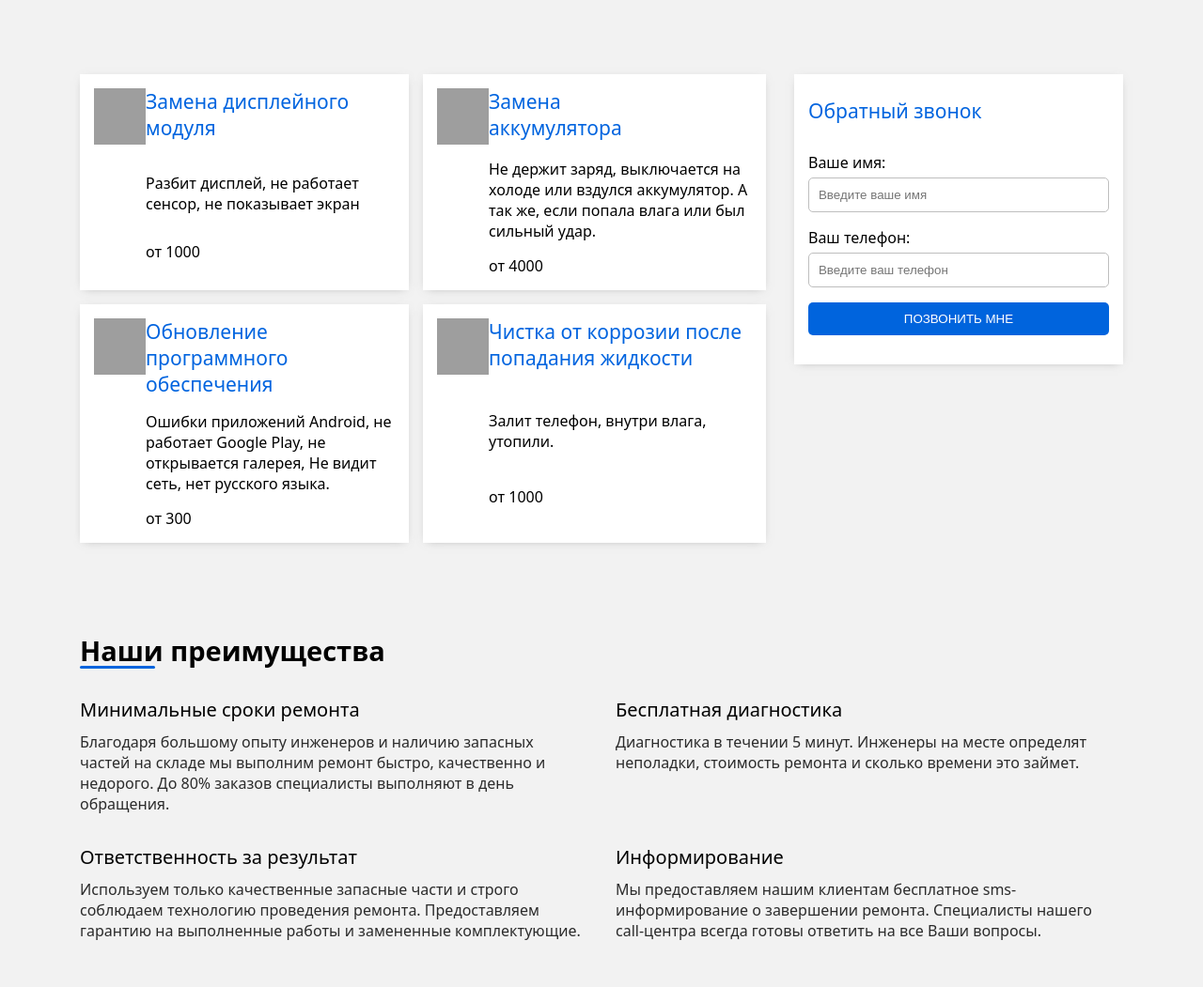
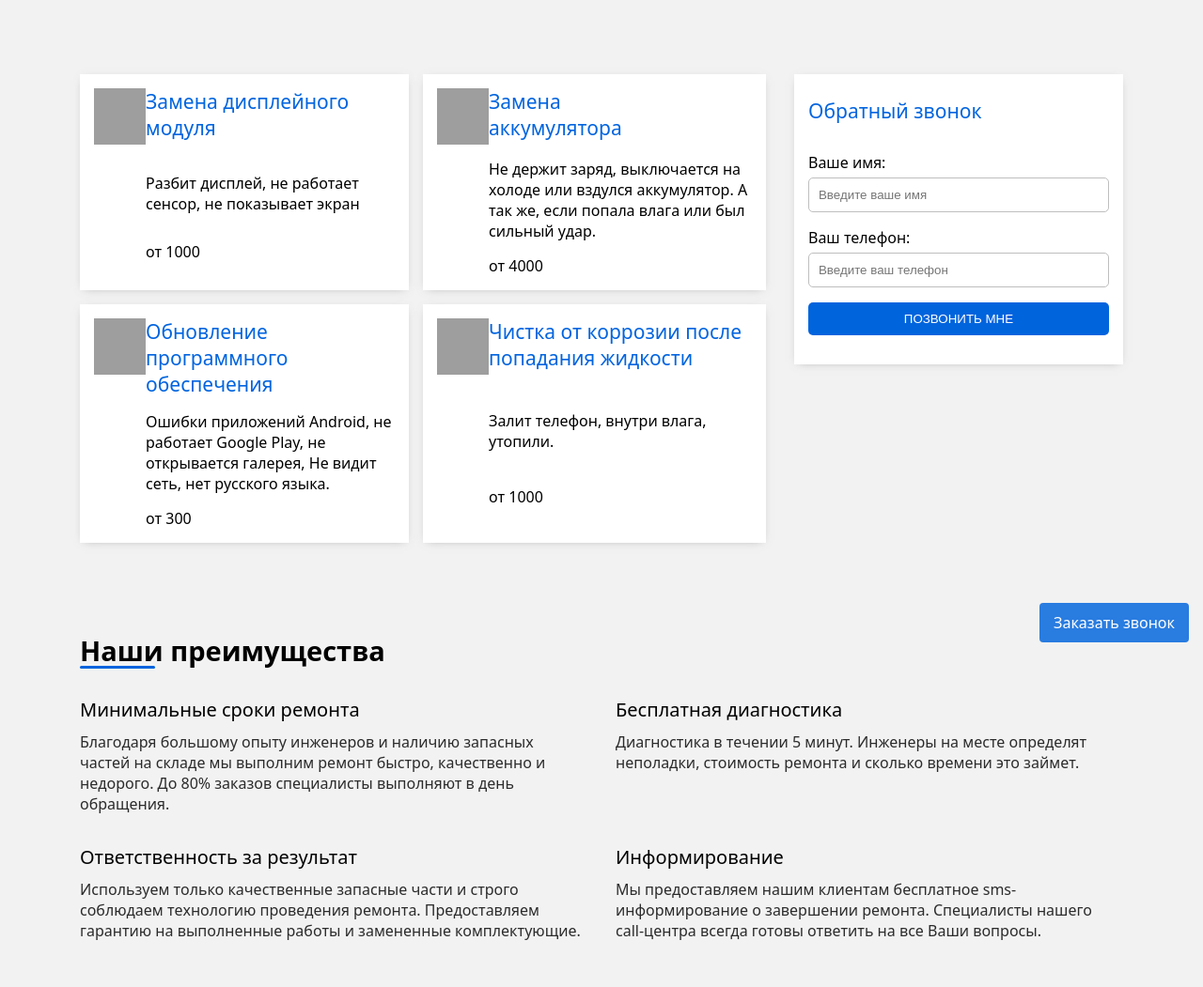
Before and after one commit to Maxim-X/landingDROID, a PHP site: page / in a window 1280 px wide. Shown: the part 101-1152 px from the top of the page at 94% size. Run offline with PHP 8.4, Linux system fonts and the light colour scheme; grey boxes are pictures that could not be loaded.

Commit message:
Добавил кнопку «Заказать звонок»

```diff
--- a/css/style.css
+++ b/css/style.css
@@ -545,6 +545,20 @@ section#all_price {
 }
 /* СЛАЙДЕР */
 
+.tel {
+    position: fixed;
+    bottom: 15px;
+    right: 15px;
+    background: #0064ddd4;
+    border-radius: 4px;
+    text-align: center;
+    padding: 10px 15px;
+    color: white;
+}
+
+.tel:hover {
+    background: #0064dd;
+}
 
 @media (min-width: 1200px) {
 
--- a/index.html
+++ b/index.html
@@ -574,5 +574,11 @@
 			</div>
 		</div>
 	</section>
+
+	<!-- Кнопка «Заказать звонок» -->
+	<a href="tel:+83822940606">
+		<div class="tel">Заказать звонок</div>
+	</a>
+
 </body>
 </html>
```
